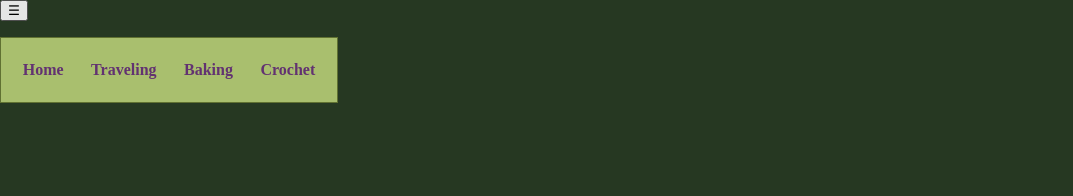
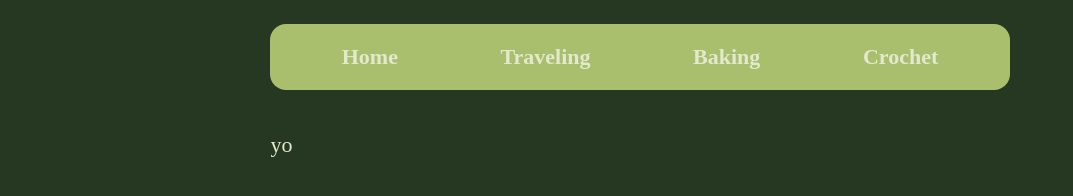
Before and after one commit to jushyie/personal_website, a plain HTML site: page crochet.html in a window 1280 px wide. Shown: the whole page, without its empty margins (0-1073 px from the left). Drawn offline with Linux system fonts and the light colour scheme.

Commit message:
updated css for every page: centered, navBar (in main.js once); WANT TO DO -> little animations for navBar, add images (pixel icons)

```diff
--- a/crochet.html
+++ b/crochet.html
@@ -8,26 +8,17 @@
 </head>
 <body>
 
-    <nav class="navigationBox">
-        <button class="hamburgerMenu" id="hamburgerMenu">
-            &#9776;
-        </button>
-        <ul id="navList">
-            <li><a id="home" href="index.html">Home</a></li>
-            <li><a id="traveling" href="traveling.html">Traveling</a></li>
-            <li><a id="baking" href="baking.html">Baking</a></li>
-            <li><a id="crochet" href="crochet.html">Crochet</a></li>
-        </ul>
-    </nav>
+    <div class="layout" id="layout">
+        <nav class="navigationBox" id="navigationBox"></nav>
 
-    <br/><br/>
 
-    <div>
-        <p>
+        <div>
+            <p>
+                yo
+            </p>
+        </div>
 
-        </p>
+        <script src="main.js"></script>
     </div>
-
-    <script src="main.js"></script>
 </body>
 </html>
--- a/main.js
+++ b/main.js
@@ -1,7 +1,36 @@
+
+const navBoxHTML = `
+    <button class="hamburgerMenu" id="hamburgerMenu">&#9776;</button>
+        <ul id="navList">
+            <li><a id="home" href="index.html">Home</a></li>
+            <li><a id="traveling" href="traveling.html">Traveling</a></li>
+            <li><a id="baking" href="baking.html">Baking</a></li>
+            <li><a id="crochet" href="crochet.html">Crochet</a></li>
+        </ul>
+        `;
+
+document.addEventListener('DOMContentLoaded', () => {
+    const navigationBox = document.getElementById("navigationBox");
+    if (navigationBox) {
+        navigationBox.innerHTML = navBoxHTML;
+
+        let hamburgerMenu = document.getElementById("hamburgerMenu");
+        let navList = document.getElementById("navList");
+            if (hamburgerMenu && navList){
+            hamburgerMenu.addEventListener("click", () => {
+                navList.classList.toggle("open");
+            });
+        }
+    }
+
     let hello = document.getElementById("hello")
+    if (hello){
         hello.addEventListener('click', () => {
             if (hello.style.color == "chartreuse"){
                 hello.style.color="#FFF"
             } else {
                 hello.style.color="chartreuse"
             }})
+    }
+
+})
--- a/style.css
+++ b/style.css
@@ -9,33 +9,94 @@
 body {
     background-color: #263822;
     color: #E2E9CD;
+    font-size: 22px;
     margin: 0;
+    padding: 24px;
+}
+
+/* --- mobile display layout --- */
+.navigationBox{
+    position: relative;
+    background-color: #A9BF6E;
+    border: none;
+    border-radius: 16px;
+    padding: 8px;
+}
+
+.hamburgerMenu {
+    cursor: pointer;
+    background-color: transparent;
+    color: #607132;
+    border: none;
+    padding: 0px 0px;
+    font-size: 24px;
 }
 
 .navigationBox ul {
+    display: flex;
+    flex-direction: column;
     list-style: none;
+    margin: 0;
+    padding: 0px 6px;
+
+    max-height: 0;
+    overflow: hidden;
+    opacity: 0;
+    transition: max-height 0.5s ease-out, opacity 0.5s ease-out, padding 0.3s ease;
+}
+
+.navigationBox ul.open {
+    max-height: 200px;
+    opacity: 1;
+    padding-bottom: 6px;
+    padding-right: 12px;
+    padding-top: 12px;
+    gap: 6px;
+}
+
+.navigationBox a {
+        color: #E2E9CD;
+        text-decoration: none;
+        font-weight: bold;
+    }
+
+/* --- desktop screen layout --- */
+@media (min-width: 600px) {
+    .layout {
         display: flex;
-    width: 20em;
-    height: 3em;
-    border: 1.5px solid ;
-    padding: 8px 8px;
+        flex-direction: column;
+        row-gap: 20px;
+        width: 60%;
+        height: fit-content;
+        margin: auto;
+    }
+    .hamburgerMenu{
+        display: none;
+    }
+
+    .navigationBox {
+        position: relative;
+        background-color: #A9BF6E;
+        border: none;
+        border-radius: 16px;
+        padding: 8px;
+    }
+    .navigationBox ul {
+        list-style: none;
+        display: flex ;
+        flex-direction: row;
+        max-height: 200px;
+        opacity: 1;
+        border: none;
         background-color: #A9BF6E;
         color: #607132;
         align-items: center;
         justify-content: space-around;
-}
-
-.navigationBox a {
-    color: #623271;
-    text-decoration: none;
-    font-weight: bold;
+        padding: 12px;
     }
 
     .navigationBox a:hover{
-    color: #327143;
-    transition: color 0.3s ease-in;
+        color: #655E3E;
+        transition: color 0.2s ease-in;
     }
-
-.startpageText {
-
 }
```
Also changed, not shown: baking.html (+5 -13 lines), index.html (+4 -13 lines), traveling.html (+4 -14 lines). Lines whose indentation alone changed are shown as unchanged.
